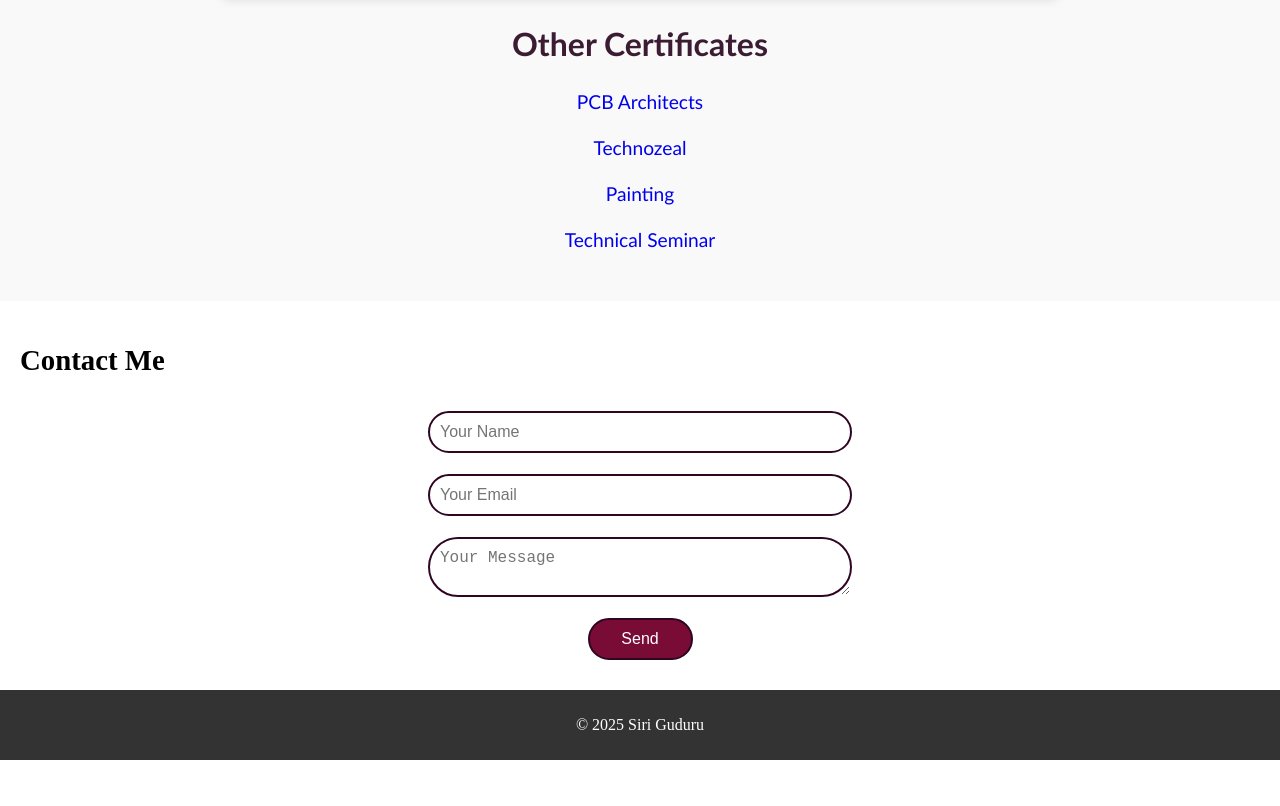
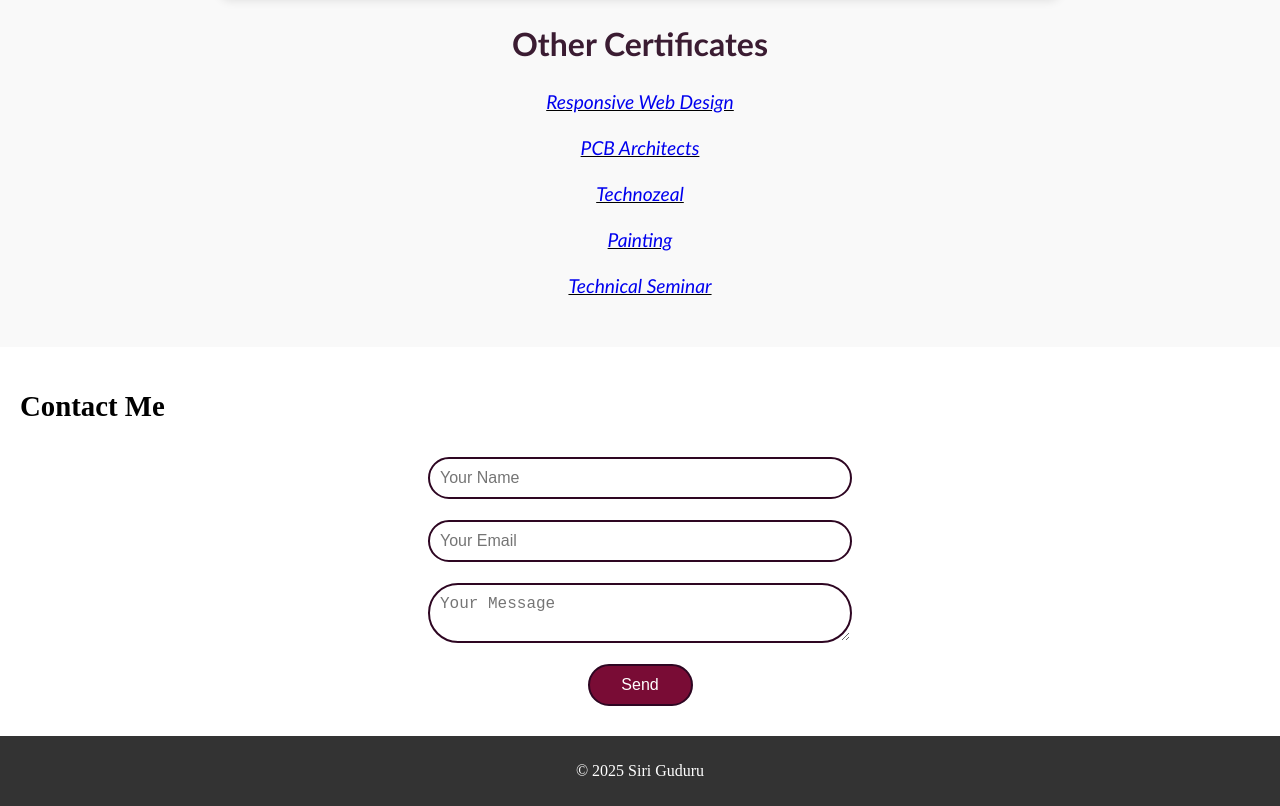
Before and after one commit to SiriGuduru/portfolio, a plain HTML site: page index.html in a window 1280 px wide. Shown: the part 3015-3821 px from the top of the page. Before the commit the page ends 3775 px from the top, so only its background shows below. Drawn offline with Linux system fonts and the light colour scheme.

Commit message:
Updated HTML code

```diff
--- a/index.html
+++ b/index.html
@@ -85,10 +85,14 @@
         </div>
         <div class="Certificates">
             <h2 style="color: #3b1c32; font-size: xx-large;">Other Certificates</h2>
-            <a href="assets/images/certificate1.jpg" target="_blank">PCB Architects</a><br><br>
-            <a href="assets/images/2.jpg" target="_blank">Technozeal</a><br><br>
-            <a href="assets/images/3.jpg" target="_blank">Painting</a><br><br>
-            <a href="assets/images/4.jpg" target="_blank">Technical Seminar</a>
+            <i><u>
+                <a href="https://www.freecodecamp.org/certification/Siri_Guduru/responsive-web-design" target="_blank">Responsive Web Design</a><br><br>
+                <a href="assets/images/certificate1.jpg" target="_blank">PCB Architects</a><br><br>
+                <a href="assets/images/2.jpg" target="_blank">Technozeal</a><br><br>
+                <a href="assets/images/3.jpg" target="_blank">Painting</a><br><br>
+                <a href="assets/images/4.jpg" target="_blank">Technical Seminar</a>
+            </u></i>
+
         </div>
     </section>
     <section id="contact">
```
